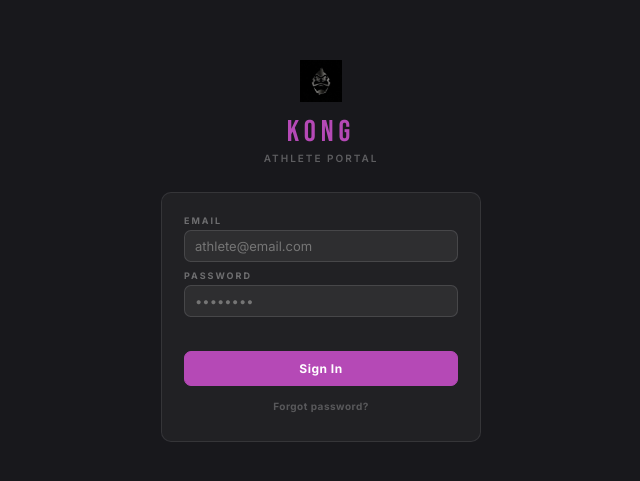
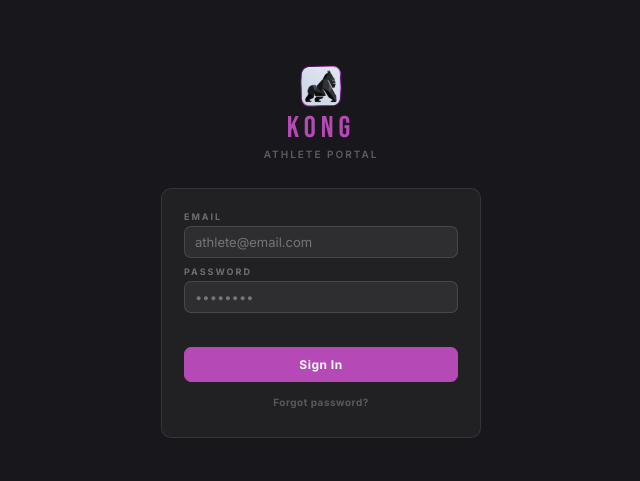
Before and after one commit to CoachMattNLGA/kong-crm, a website: page portal.html in a window 1280 px wide. Shown: the part 149-630 px from the top of the page, without its empty margins (319-959 px from the left). Drawn offline with nearby package versions, Linux system fonts and the light colour scheme.

Commit message:
feat: update logo in all places

```diff
--- a/portal.css
+++ b/portal.css
@@ -26,9 +26,6 @@
 .portal-login-header img {
   width: 42px;
   height: 42px;
-  filter: invert(1);
-  display: block;
-  margin: 0 auto 12px;
 }
 
 .portal-login-title {
@@ -40,7 +37,7 @@
 
 .portal-login-subtitle {
   font-size: 10px;
-  color: rgba(255,255,255,0.3);
+  color: rgba(255, 255, 255, 0.3);
   letter-spacing: 2px;
   text-transform: uppercase;
   font-family: 'Inter', sans-serif;
@@ -49,8 +46,8 @@
 }
 
 .portal-login-box {
-  background: rgba(255,255,255,0.04);
-  border: 1px solid rgba(255,255,255,0.09);
+  background: rgba(255, 255, 255, 0.04);
+  border: 1px solid rgba(255, 255, 255, 0.09);
   border-radius: 10px;
   padding: 22px;
 }
@@ -78,10 +75,6 @@
 .portal-logo img {
   width: 30px;
   height: 30px;
-  border-radius: 6px;
-  background: var(--p);
-  box-shadow: 0 0 14px rgba(181,73,182,0.25);
-  padding: 3px;
 }
 
 .portal-logo-text {
@@ -223,9 +216,17 @@
   letter-spacing: 0.5px;
 }
 
-.portal-comp-summary .green { color: var(--green); }
-.portal-comp-summary .red { color: var(--red); }
-.portal-comp-summary .amber { color: var(--amber); }
+.portal-comp-summary .green {
+  color: var(--green);
+}
+
+.portal-comp-summary .red {
+  color: var(--red);
+}
+
+.portal-comp-summary .amber {
+  color: var(--amber);
+}
 
 /* ── ERROR STATE ──────────────────────────────────────── */
 .portal-error {
@@ -270,7 +271,9 @@
 }
 
 @keyframes portal-spin {
-  to { transform: rotate(360deg); }
+  to {
+    transform: rotate(360deg);
+  }
 }
 
 /* ── MOBILE REFINEMENTS ───────────────────────────────── */
--- a/portal.html
+++ b/portal.html
@@ -22,7 +22,7 @@
   <div id="portal-login" class="portal-login">
     <div class="portal-login-card">
       <div class="portal-login-header">
-        <img src="assets/gorilla.jpg" alt="NLGA">
+        <img src="assets/logo.png" alt="NLGA">
         <div class="portal-login-title">KONG</div>
         <div class="portal-login-subtitle">Athlete Portal</div>
       </div>
@@ -57,8 +57,7 @@
     style="display:none;position:fixed;inset:0;background:var(--sidebar);align-items:center;justify-content:center;z-index:999;">
     <div style="width:320px;">
       <div style="text-align:center;margin-bottom:28px;">
-        <img src="assets/gorilla.jpg" alt="NLGA"
-          style="width:42px;height:42px;filter:invert(1);display:block;margin:0 auto 12px;">
+        <img src="assets/logo.png" alt="NLGA" style="width:42px;height:42px;">
         <div style="font-family:'Bebas Neue',sans-serif;font-size:30px;color:var(--purple);letter-spacing:5px;">KONG
         </div>
         <div style="font-size:10px;color:rgba(255,255,255,0.3);letter-spacing:2px;text-transform:uppercase;">Set Your
@@ -91,7 +90,7 @@
     <!-- HEADER BAR -->
     <div class="portal-header">
       <div class="portal-logo">
-        <img src="assets/gorilla.jpg" alt="NLGA">
+        <img src="assets/logo.png" alt="NLGA">
         <div class="portal-logo-text">KONG<span>Athlete Portal</span></div>
       </div>
       <button class="btn btn-ghost" id="btn-portal-logout" style="color:rgba(255,255,255,0.35);font-size:10px;">Sign
```
Also changed, not shown: index.html (+2 -4 lines).
